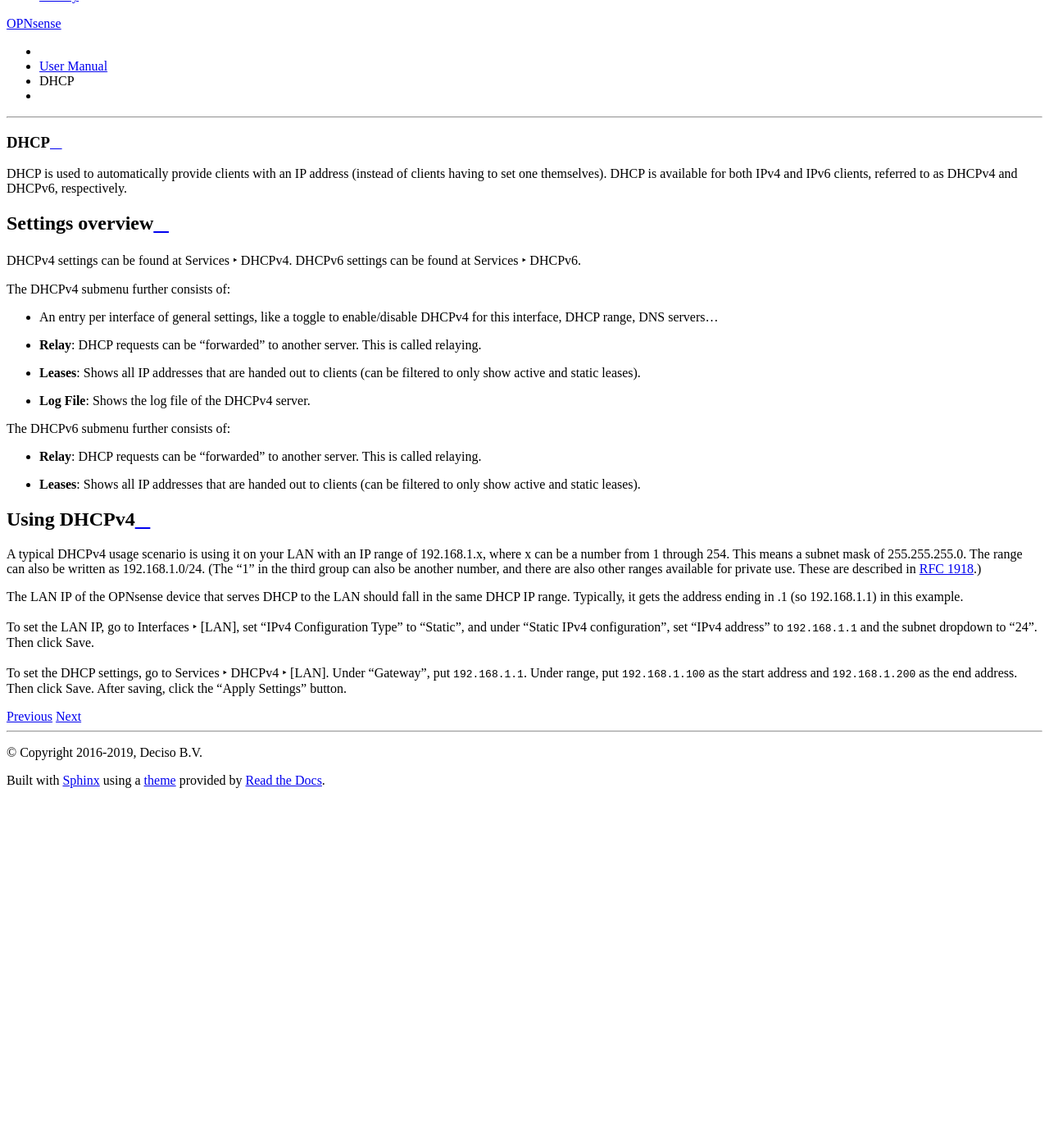
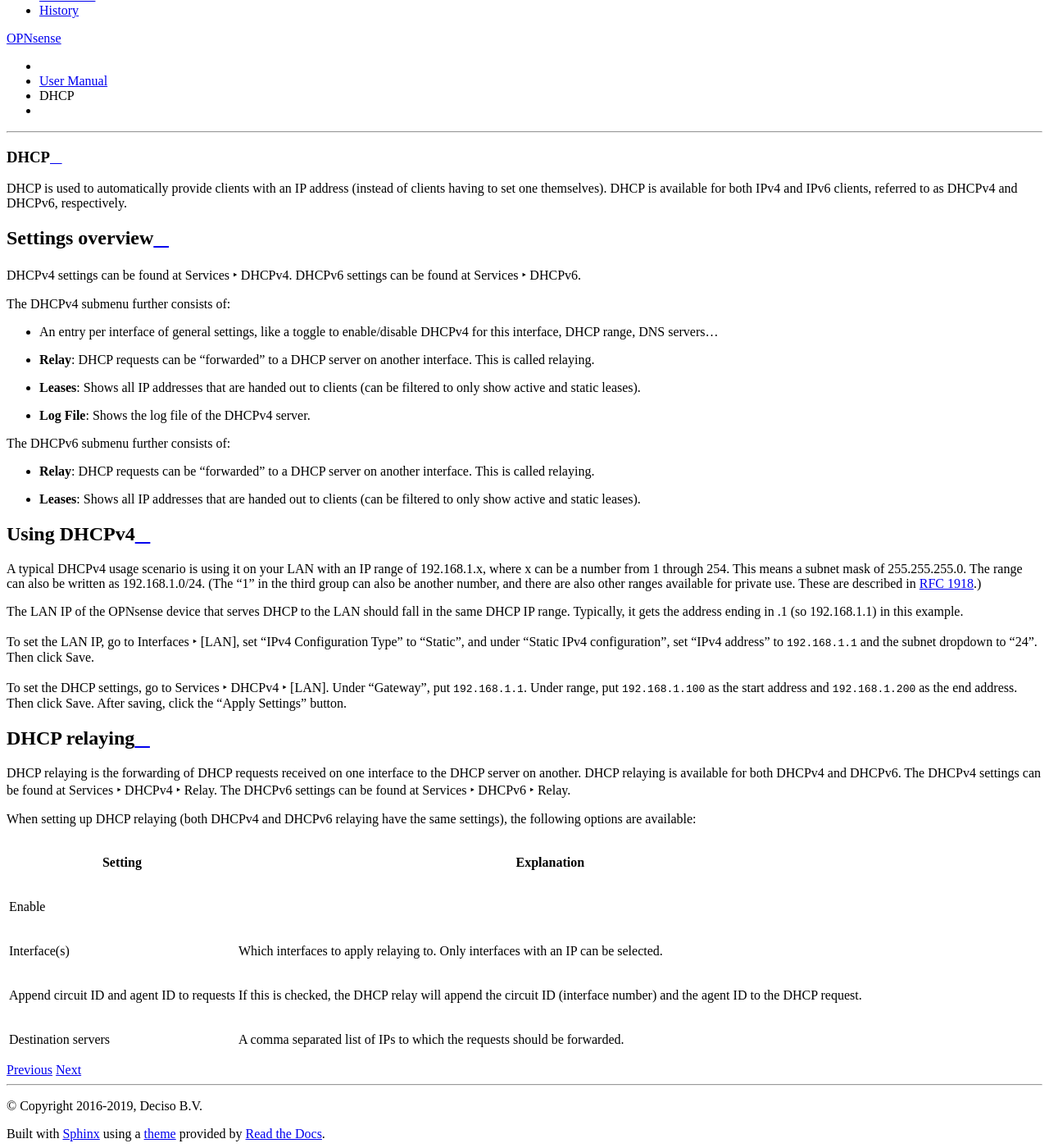
Before and after one commit to opnsense/docs, a Sphinx documentation site: the page built from source/manual/dhcp.rst, in a window 1280 px wide and 1400 px high, scrolled down 869 px. Shown: the whole window at 82% size. Built offline with Sphinx 7.4.7 and the Read the Docs theme 2.0.0, drawn with Linux system fonts in a browser that asks for light colours; before the commit the page ends 1838 px from its top, so only the background shows below that.

Commit message:
Add section about DHCP relaying

```diff
--- a/source/manual/dhcp.rst
+++ b/source/manual/dhcp.rst
@@ -14,13 +14,13 @@
 The DHCPv4 submenu further consists of:
 
 * An entry per interface of general settings, like a toggle to enable/disable DHCPv4 for this interface, DHCP range, DNS servers…
-* **Relay**: DHCP requests can be "forwarded" to another server. This is called relaying.
+* **Relay**: DHCP requests can be “forwarded” to a DHCP server on another interface. This is called relaying.
 * **Leases**: Shows all IP addresses that are handed out to clients (can be filtered to only show active and static leases).
 * **Log File**: Shows the log file of the DHCPv4 server.
 
 The DHCPv6 submenu further consists of:
 
-* **Relay**: DHCP requests can be "forwarded" to another server. This is called relaying.
+* **Relay**: DHCP requests can be “forwarded” to a DHCP server on another interface. This is called relaying.
 * **Leases**: Shows all IP addresses that are handed out to clients (can be filtered to only show active and static leases).
 
 ------------
@@ -41,3 +41,28 @@
 To set the DHCP settings, go to :menuselection:`Services  -->  DHCPv4  -->  [LAN]`. Under “Gateway”, put ``192.168.1.1``. Under range,
 put ``192.168.1.100`` as the start address and ``192.168.1.200`` as the end address. Then click Save. After saving,
 click the “Apply Settings” button.
+
+-------------
+DHCP relaying
+-------------
+
+DHCP relaying is the forwarding of DHCP requests received on one interface to the DHCP server on another. DHCP
+relaying is available for both DHCPv4 and DHCPv6. The DHCPv4 settings can be found at
+:menuselection:`Services --> DHCPv4 --> Relay`. The DHCPv6 settings can be found at
+:menuselection:`Services --> DHCPv6 --> Relay`.
+
+When setting up DHCP relaying (both DHCPv4 and DHCPv6 relaying have the same settings), the following options are
+available:
+
++-----------------------+----------------------------------------------------------------------------------------------+
+| Setting               | Explanation                                                                                  |
++=======================+==============================================================================================+
+| Enable                |                                                                                              |
++-----------------------+----------------------------------------------------------------------------------------------+
+| Interface(s)          | Which interfaces to apply relaying to. Only interfaces with an IP can be selected.           |
++-----------------------+----------------------------------------------------------------------------------------------+
+| Append circuit ID and | If this is checked, the DHCP relay will append the circuit ID (interface number) and the     |
+| agent ID to requests  | agent ID to the DHCP request.                                                                |
++-----------------------+----------------------------------------------------------------------------------------------+
+| Destination servers   | A comma separated list of IPs to which the requests should be forwarded.                     |
++-----------------------+----------------------------------------------------------------------------------------------+
```
